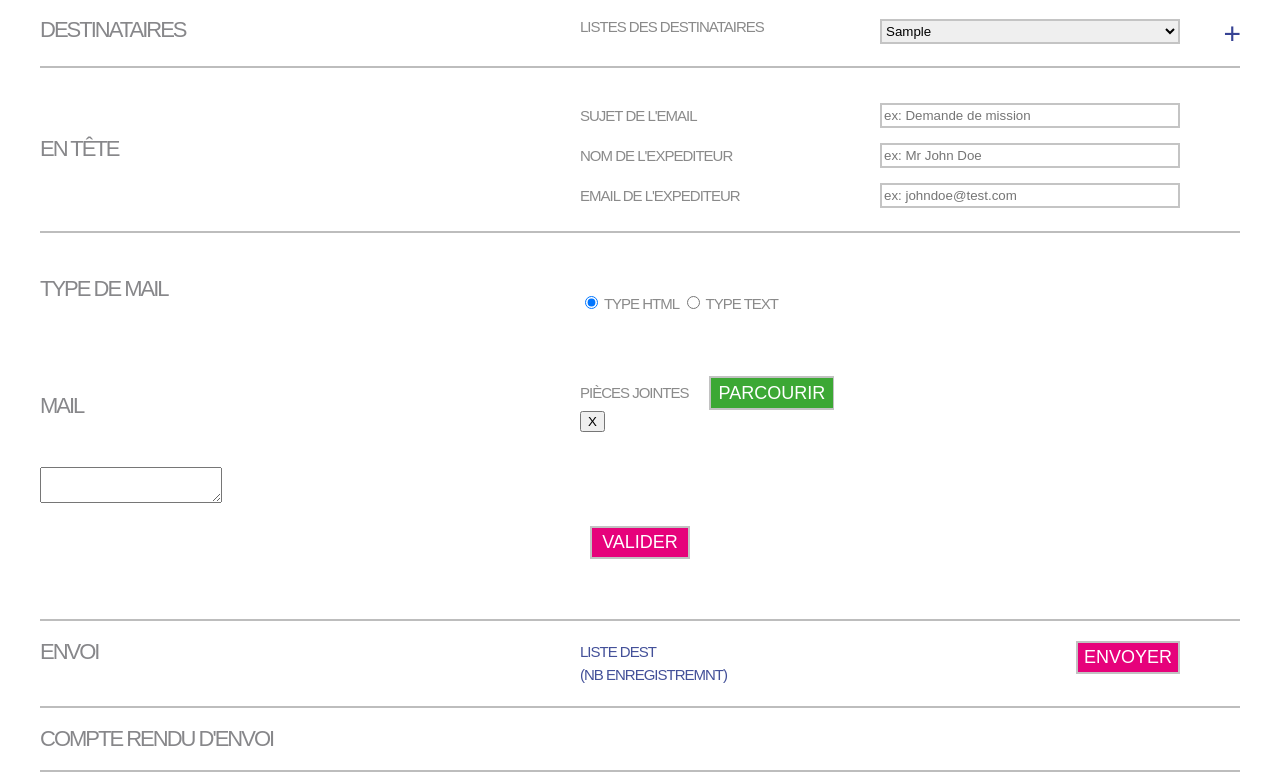
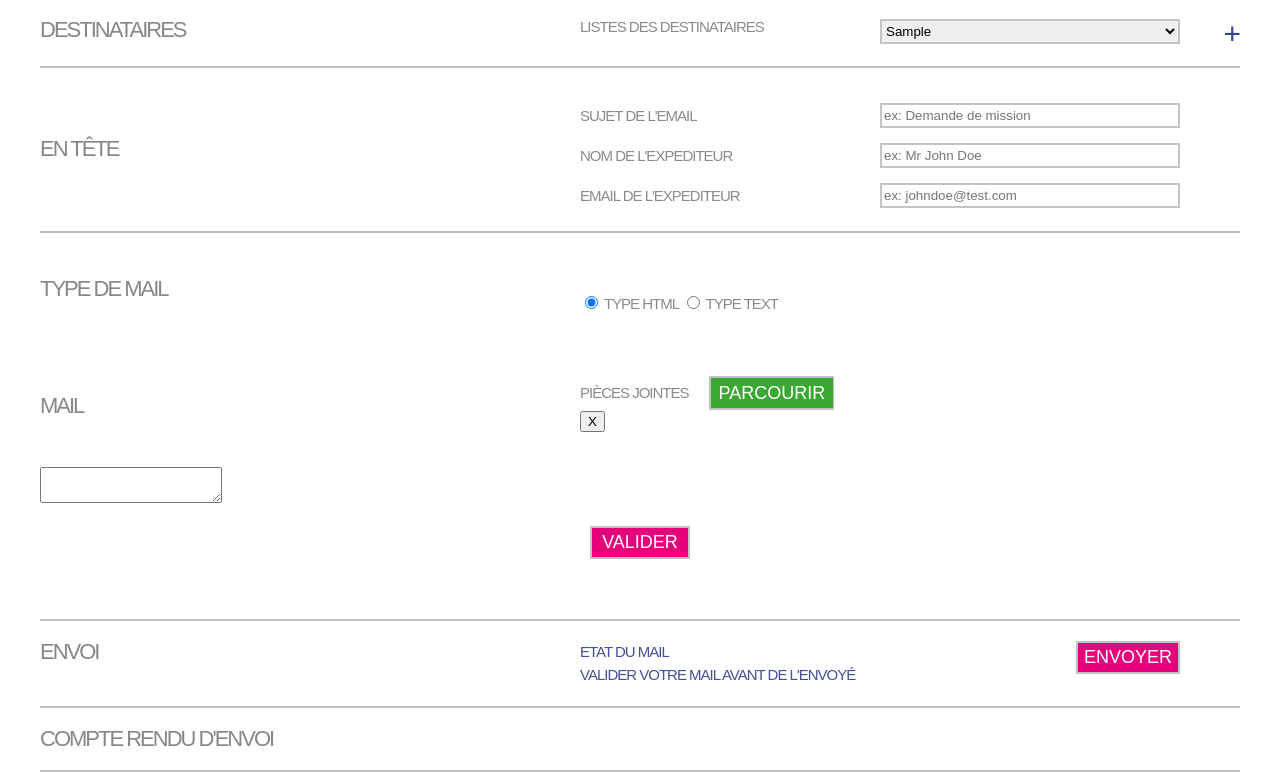
Before and after one commit to InitialCrow/SpaMail, a CodeIgniter app: page /database/saved_mail/1 in a window 1280 px wide. Shown: the part 140-912 px from the top of the page. Run offline with CodeIgniter, Linux system fonts and the light colour scheme; the visitor is signed in with stand-in values (Sample User, id 1); tables that the repository leaves empty or names only in its code hold one stand-in row (values such as "Sample post"); data that the repository does not hold is empty; some libraries are stand-ins or nearby versions.

Commit message:
Envoimail correctif 1.0.2 & 0.9.1

```diff
--- a/application/controllers/FrontController.php
+++ b/application/controllers/FrontController.php
@@ -131,7 +131,7 @@ class FrontController extends CI_Controller {
 			$data['mail_subject'] = $mail[0]->sujet;
 			$data['mail_sender'] = $mail[0]->nom;
 			$data['mail_sender_email'] = $mail[0]->email;
-
+			$data['mail_status'] = $mail[0]->status;
 			$data['mail_text']= $mail[0]->corps_mail;
 
 			$data['mail_type'] = $mail[0]->type;
--- a/application/controllers/MailController.php
+++ b/application/controllers/MailController.php
@@ -30,6 +30,8 @@ class MailController extends CI_Controller {
 		if($this->session->userdata('logged_in')){
 
 			$data['list_select'] = $this->input->post('dest');
+			$data['dest_mail_base'] = $this->session->userdata('dest_mail');
+
 	   		$mail = $this -> db -> select('*')->from('mail')->where('token',$token)->get();
 	   		$mail = $mail->result();
 
--- a/application/views/front/index.php
+++ b/application/views/front/index.php
@@ -37,15 +37,20 @@
 					        			if(!empty($dest_list) || isset($dest_list)){
 
 					        				foreach ($dest_list as $dest) {
+					        					if(!empty( $dest_mail_base) || isset($dest_mail__base)){
+					        						if($dest->libelle === $dest_mail_base){
 
-					        					if($dest->libelle === $dest_mail_base){
+					        						echo "<option  value=\"$dest->libelle\" selected = 'selected' >$dest->libelle </option>";
 
-					        						echo "<option value=\"$dest->adresse_id\" selected = 'selected' >$dest->libelle </option>";
-
+						        					}
+						        					else{
+						        						echo "<option value=\"$dest->libelle\">$dest->libelle</option>";
+						        					}
 					        					}
 					        					else{
 					        						echo "<option value=\"$dest->libelle\">$dest->libelle</option>";
 					        					}
+
 
 
 									}
@@ -134,7 +139,21 @@
 			        <section class="send">
 			        	<div class="wrapper">
 				        	<h2 class="title-form">Envoi</h2><div class="container">
-				        	<p>liste dest<span class="under">(nb enregistremnt)</span> </p>
+				        	<p>Etat du mail <span class="under">
+				        				<?php  if(!empty($mail_status) || isset($mail_status)){
+					        					if($mail_status == "0"){
+					        						echo "Attention ce mail n'a pas encore été testé";
+					        					}
+					        					if($mail_status == "1"){
+					        						echo "Ce mail à été testé";
+					        					}
+				        					}
+				        					else{
+				        						echo"Valider votre mail avant de l'envoyé";
+				        					}
+				        				?>
+				        			</span>
+				        	</p>
 				        	<button type="submit" class="send-button">Envoyer</button></div>
 				        </div>
 			        </section>
--- a/config_mail.php
+++ b/config_mail.php
@@ -1,7 +1,7 @@
 <?php
 
 // smtp host
-define("SMTP_HOST","courrier.kertios.com");
+define("SMTP_HOST","");
 
 //smtp Port
 define("SMTP_PORT", 587);
@@ -11,8 +11,8 @@ define("SMTP_AUTH",true);
 
 
 // smtp auth_logs
-define("SMTP_USERNAME","adam.parent@kertios.com");
-define("SMTP_PASSWORD","2df030");
+define("SMTP_USERNAME","");
+define("SMTP_PASSWORD","");
 
 // seed / migrate dataBase
 define('DATABASE_HOST','localhost');
--- a/public/js/main.js
+++ b/public/js/main.js
@@ -16,7 +16,8 @@ $(document).ready(function(){
 	addListPannel('.add_list_button');
 	addListPannel('.add_adress_button',true);
 	sendMessage();
-	checkform(['.indexForm','.adminForm'])
+	canSend();
+
 
 
 });
@@ -106,7 +107,7 @@ function checkDelete(idButton){
 					data: $('.adminForm').serialize(),
 					success: function(msg)
 					{
-						document.location.reload();
+						window.location.href = window.location.href;
 					},
 					error : function(msg) {
 						console.log(msg);
@@ -185,7 +186,7 @@ function addListPannel(button, submit_mode){
 					data: $('.adminForm').serialize(),
 					success: function(msg)
 					{
-						document.location.reload();
+						window.location.href = window.location.href;
 					},
 					error : function(msg) {
 						console.log(msg);
@@ -212,15 +213,15 @@ function addListPannel(button, submit_mode){
 	}
 }
 
-function checkform(form){
-	console.log('checkform :: ok');
-	var elems = [];
-	for(var i =0; i<form.length;i++){
-		elems[i] = $(form[i]);
+function canSend(){
+	var $btn = $('.send-button');
+	var url = window.location.href;
+	var part = url.split("/");
 
+	if( part[part.length-1]=== 'home'){
+		$btn.attr('disabled','disabled');
+		$btn.css('background-color','lightgrey');
 	}
-
-
 }
 
 function isValidEmailAddress(emailAddress) {
```
Also changed, not shown: application/models/My_senderEmail.php (+4 -3 lines).
